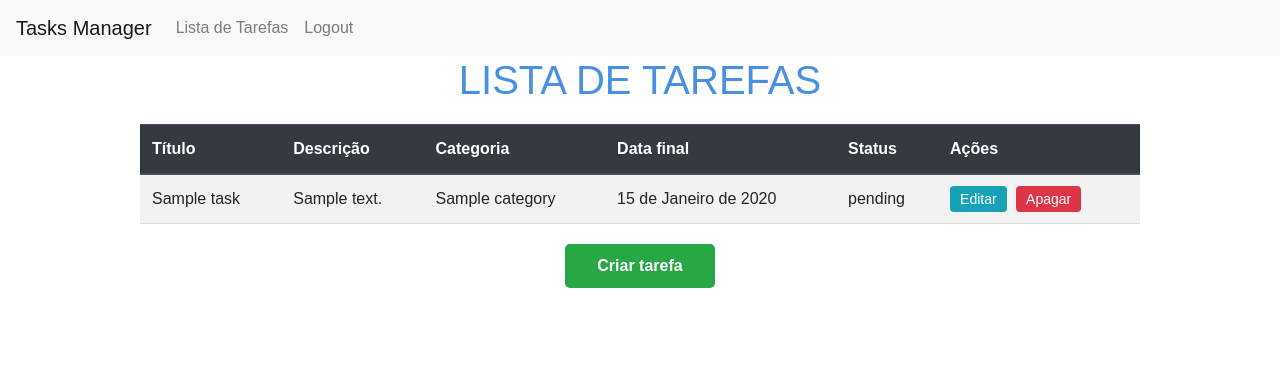
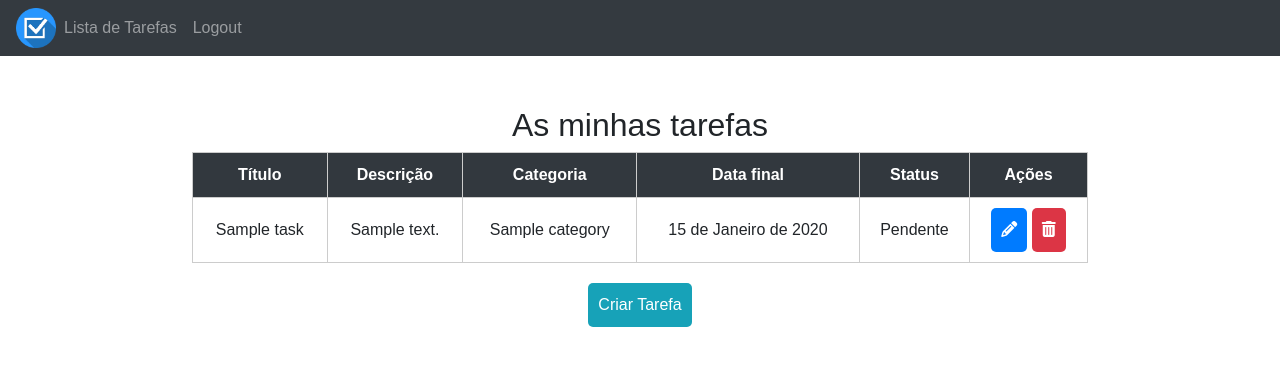
Before and after one commit to MiguelCarvalho407/TASKS_PROJECT, a Django app: page /app/listatarefas in a window 1280 px wide. Shown: the top 366 px of the page. Run offline with Django 4.2, Linux system fonts and the light colour scheme; a user stored in the database is signed in; tables that the repository leaves empty hold one stand-in row (values such as "Sample post"); one stand-in notice (Sample message) is shown; some libraries are stand-ins or nearby versions.

Commit message:
refactor: alter all

```diff
--- a/tasks/templates/app/app.html
+++ b/tasks/templates/app/app.html
@@ -12,11 +12,8 @@
 </head>
 <body>
 
-    <nav class="navbar navbar-expand-lg navbar-light bg-light">
-        <a class="navbar-brand" href="{% url 'app' %}">Tasks Manager</a>
-        <button class="navbar-toggler" type="button" data-toggle="collapse" data-target="#navbarNav" aria-controls="navbarNav" aria-expanded="false" aria-label="Toggle navigation">
-          <span class="navbar-toggler-icon"></span>
-        </button>
+    <nav class="navbar navbar-expand-lg navbar-dark bg-dark">
+      <a href="{% url 'app' %}"><img src="{% static 'favicon/favicon.png' %}" style="height: 40px;"></a>
         <div class="collapse navbar-collapse" id="navbarNav">
           <ul class="navbar-nav">
             <li class="nav-item">
@@ -29,7 +26,7 @@
     </nav>
 
     {% block content %}
-    <h3 class="h1-base">Bem vindo, {{user.username}}</h3>
+    <h3 class="h1-base">Bem vindo, {{user.username}}!</h3>
     <h4 class="h4-base">Cria, edita e gere as tuas tarefas aqui!</h4>
     {% endblock %}
 
--- a/tasks/templates/app/lista_tarefas.html
+++ b/tasks/templates/app/lista_tarefas.html
@@ -2,10 +2,22 @@
 {% load static %}
 
 {% block content %}
-<h1 class="task-title">LISTA DE TAREFAS</h1>
 
-<table class="table table-striped">
-    <thead class="thead-dark">
+
+<h2 class="tasks-list">As minhas tarefas</h2>
+
+
+{% for msg in messages %}
+    <div class="msg-success" id="message-container" role="alert">
+        {{ msg }}
+    </div>
+{% endfor %}
+
+
+
+
+<table class="tasks-table">
+    <thead class="table-thead">
         <tr>
             <th scope="col">Título</th>
             <th scope="col">Descrição</th>
@@ -15,136 +27,155 @@
             <th scope="col">Ações</th>
         </tr>
     </thead>
-    <tbody>
+    <tbody class="table-body">
         {% for task in tasks %}
         <tr>
             <td>{{ task.title }}</td>
-            <td>{{ task.description }}</td>
+            <td class="descricao">{{ task.description }}</td>
             <td>{{ task.category }}</td>
             <td>{{ task.due_date }}</td>
-            <td class="status-{{ task.status|lower }}">{{ task.status }}</td>
+            <td>{{ task.get_status_display }}</td>
             <td>
-                <a class="btn-action btn-edit" href="{% url 'editartarefa' task.id %}">Editar</a>
-                <a class="btn-action btn-delete" href="{% url 'apagartarefa' task.id %}">Apagar</a>
+                <button class="btn-editar" data-url="{% url 'editartarefa' task.id %}"><i class="fa fa-pencil"></i></button>
+                <button class="btn-apagar" data-url="{% url 'apagartarefa' task.id %}"><i class="fa fa-trash"></i></button>
             </td>
         </tr>
         {% endfor %}
     </tbody>
 </table>
 
-<a href="{% url 'criartarefa' %}" class="btn-create-task">Criar tarefa</a>
+<div class="btns">
+    <button class="btn-criar-tarefa" id="btn-criar-tarefa">Criar Tarefa</button>
+</div>
+
+<script src="https://kit.fontawesome.com/46cc1fa2d2.js" crossorigin="anonymous"></script>
+
+<style>
+  .tasks-list {
+            text-align: center;
+            margin-top: 50px;
+        }
+
+        .msg-success {
+            margin: 30px auto;
+            border: 1px solid rgb(195, 230, 203);
+            border-radius: 5px;
+            width: 40%;
+            background-color: rgb(195, 230, 203);
+            height: 50px;
+            padding: 15px;
+            text-align: center;
+            color: rgb(21, 87, 36);
+        }
+
+        .tasks-table {
+            width: 70%;
+            margin: auto;
+            border-collapse: collapse;
+        }
+
+        .tasks-table th, .tasks-table td {
+            border: 1px solid #ccc;
+            padding: 10px;
+            text-align: center;
+        }
+
+        .table-thead {
+            background-color: rgb(50, 56, 62);
+            color: #fff;
+        }
+
+        .btn-editar {
+            border: none;
+            background-color: rgb(0, 123, 255);
+            color: #fff;
+            border-radius: 5px;
+            padding: 10px;
+        }
+
+        .btn-apagar {
+            border: none;
+            background-color: rgb(220, 53, 69);
+            color: #fff;
+            border-radius: 5px;
+            padding: 10px;
+        }
+
+        .btn-check{
+            border: none;
+            background-color: rgb(40, 167, 69);
+            color: #fff;
+            border-radius: 5px;
+            padding: 10px;
+        }
+
+        .btns{
+            margin-top: 20px;
+            text-align: center;
+        }
+
+        .btn-criar-tarefa{
+            background-color: #17a2b8;
+            border: none;
+            border-radius: 5px;
+            padding: 10px;
+            color: #fff;
+            font-size: 16px;
+        }
+
+        .descricao {
+            max-width: 200px;
+            word-wrap: break-word;
+            white-space: normal;
+            overflow-wrap: break-word;
+            text-align: left;
+        }
+
+</style>
+
+<script>
+
+    window.onload = function() {
+
+        var messageContainer = document.getElementById('message-container');
+
+        if (messageContainer) {
+
+            setTimeout(function() {
+                messageContainer.style.display = 'none';
+            }, 4000);
+        }
+    };
+
+    // -------------------- BOTÕES COM HREF -------------------- //
+
+    document.getElementById('btn-criar-tarefa').addEventListener('click', function() {
+        window.location.href = "{% url 'criartarefa' %}"
+    })
+
+    document.querySelectorAll('.btn-editar').forEach(function(button) {
+    button.addEventListener('click', function() {
+            var editUrl = this.getAttribute('data-url');
+            window.location.href = editUrl;
+        });
+    });
+
+    document.querySelectorAll('.btn-apagar').forEach(function(button) {
+    button.addEventListener('click', function() {
+            var editUrl = this.getAttribute('data-url');
+            window.location.href = editUrl;
+        });
+    });
+
+    document.querySelectorAll('.btn-check').forEach(function(button) {
+    button.addEventListener('click', function() {
+            var editUrl = this.getAttribute('data-url');
+            window.location.href = editUrl;
+        });
+    });
 
 
-
-<style>
-  /* Estilo para o título da página */
-  .task-title {
-      text-align: center;
-      color: #4A90E2;
-      margin-bottom: 20px;
-      font-family: 'Arial', sans-serif;
-  }
-
-  /* Estilo da tabela */
-  .table {
-      width: 100%;
-      max-width: 1000px;
-      margin: 0 auto;
-      border-collapse: collapse;
-      font-family: 'Arial', sans-serif;
-  }
-
-  .table th, .table td {
-      padding: 12px;
-      text-align: left;
-      border-bottom: 1px solid #ddd;
-  }
-
-  .table thead {
-      background-color: #4A90E2;
-      color: white;
-  }
-
-  .table tbody tr:nth-child(even) {
-      background-color: #f9f9f9;
-  }
-
-  .table tbody tr:hover {
-      background-color: #f1f1f1;
-      cursor: pointer;
-  }
-
-  /* Status colorido */
-  .status-pendente {
-      color: #FFA500;
-  }
-
-  .status-concluido {
-      color: #28A745;
-  }
-
-  .status-atrasado {
-      color: #DC3545;
-  }
-
-  /* Botões de ação */
-  .btn-action {
-      padding: 5px 10px;
-      margin-right: 5px;
-      font-size: 14px;
-      border-radius: 4px;
-      transition: background-color 0.3s ease;
-      border: none;
-      color: white;
-      text-decoration: none; /* Remove o underline dos links */
-  }
-
-  /* Remove o sublinhado em todos os estados */
-  .btn-action, .btn-action:hover, .btn-action:focus, .btn-action:visited,
-  .btn-create-task, .btn-create-task:hover, .btn-create-task:focus, .btn-create-task:visited {
-      text-decoration: none;
-      color: white; /* Garante que o texto continue branco em todos os estados */
-  }
-
-  .btn-edit {
-      background-color: #17A2B8;
-  }
-
-  .btn-edit:hover {
-      background-color: #138496;
-  }
-
-  .btn-delete {
-      background-color: #DC3545;
-  }
-
-  .btn-delete:hover {
-      background-color: #C82333;
-  }
-
-  /* Remove o azul ao focar nos botões */
-  .btn-action:focus, .btn-create-task:focus {
-      outline: none;
-  }
-
-  /* Botão criar tarefa */
-  .btn-create-task {
-      display: block;
-      width: 150px;
-      text-align: center;
-      padding: 10px;
-      margin: 20px auto;
-      background-color: #28A745;
-      color: white;
-      font-weight: bold;
-      border-radius: 5px;
-      transition: background-color 0.3s ease;
-  }
-
-  .btn-create-task:hover {
-      background-color: #218838;
-  }
-</style>
+</script>
 
 
 {% endblock %}
--- a/tasks/views.py
+++ b/tasks/views.py
@@ -1,8 +1,9 @@
 from django.shortcuts import render, redirect
 from django.contrib.auth import authenticate, login, logout
 from django.contrib.auth.decorators import login_required
-from .forms import SingupForm, LoginForm, CriarTarefaForm, EditarTarefaForm
+from .forms import SingupForm, LoginForm, CriarTarefaForm, EditarTarefaForm, CriarCategoriaForm, MarcarConcluidoForm
 from .models import Utilizadores, Task, Category
+from django.contrib import messages
 
 def base(request):
     return render(request, 'base.html')
@@ -63,6 +64,8 @@ def criartarefa(request):
             task = form.save(commit=False)
             task.user = request.user
             task.save()
+
+            messages.success(request, "Tarefa criada com sucesso!")
             return redirect('listatarefas')
     else:
         form = CriarTarefaForm()
```
Also changed, not shown: tasks/forms.py (+12 -0 lines), tasks/templates/app/criar_tarefa.html (+24 -0 lines), tasks/templates/base.html (+16 -7 lines), tasks/migrations/0001_initial.py (deleted), tasks/migrations/0002_category_task.py (deleted).
